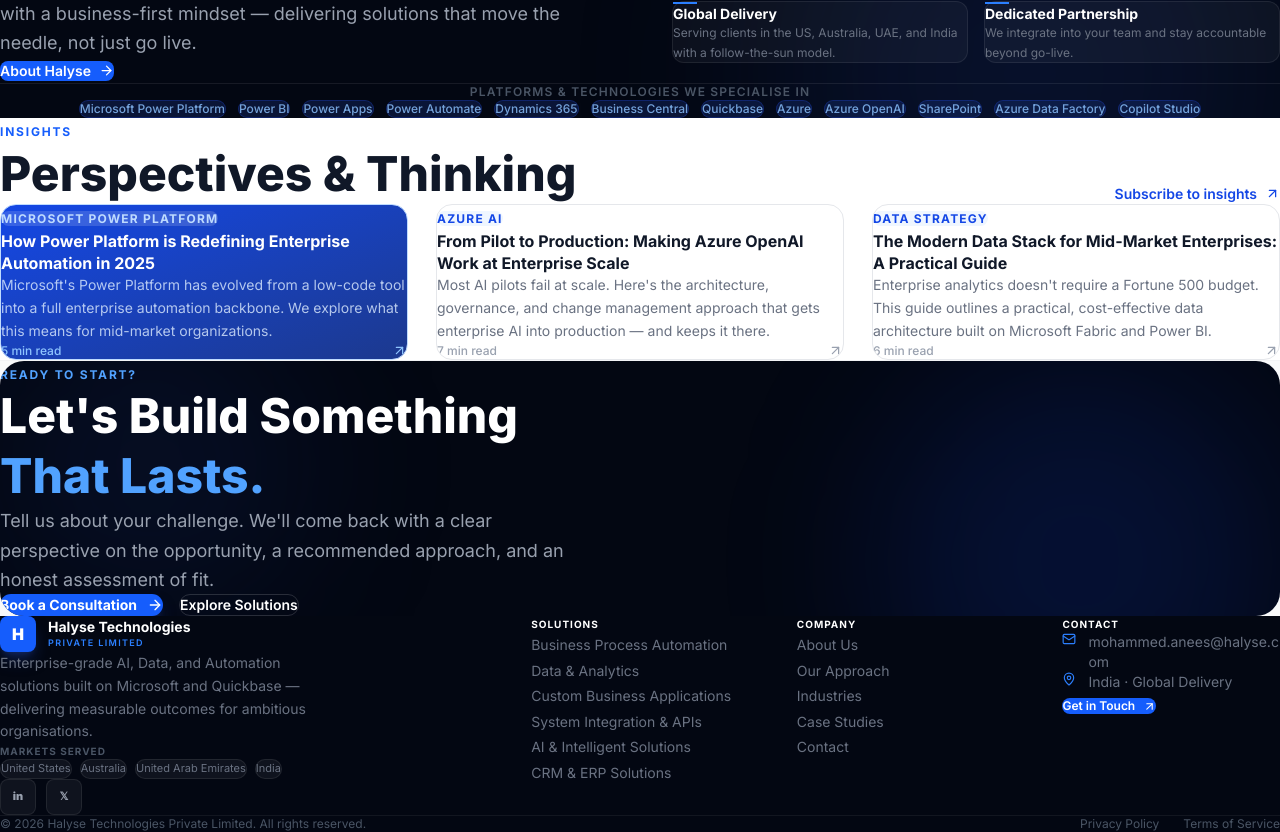
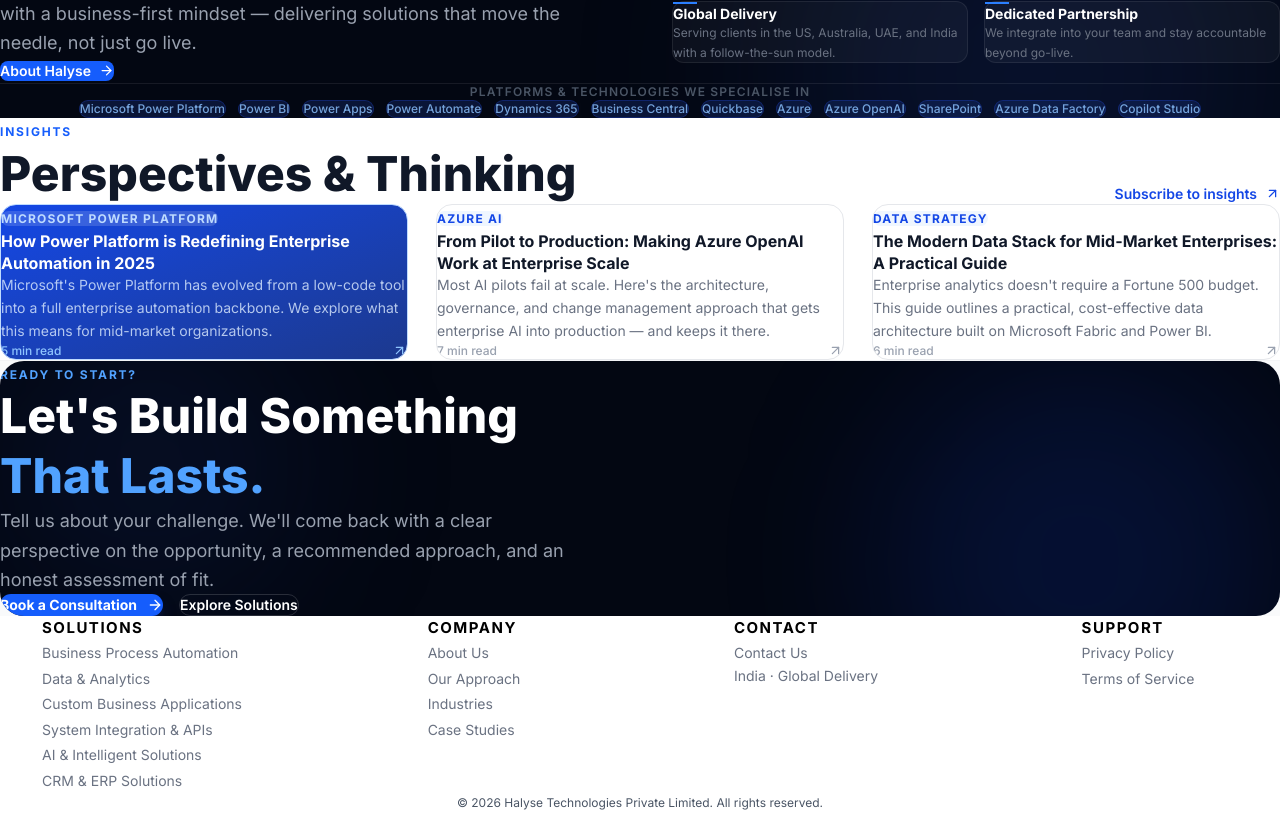
Before and after one commit to Mohammed-Anees-star/halyse-technologies-website, a Next.js app: page / in a window 1280 px wide. Shown: the part 1601-2433 px from the top of the page. After the commit the page ends 2412 px from the top, so only its background shows below. Built offline with nearby package versions, Linux system fonts and the light colour scheme.

Commit message:
Updated homepage and footer layout

```diff
--- a/src/app/page.tsx
+++ b/src/app/page.tsx
@@ -449,7 +449,7 @@
         <div className="absolute inset-0 pointer-events-none">
           <div className="absolute top-0 right-0 w-[500px] h-[500px] bg-blue-900/20 rounded-full blur-[100px]" />
         </div>
-        <div className="max-w-7xl mx-auto px-4 sm:px-6 lg:px-8 relative z-10">
+        <div className="max-w-10xl mx-auto px-4 sm:px-6 lg:px-8 relative z-10">
           <div className="grid grid-cols-1 lg:grid-cols-2 gap-16 items-center">
             {/* Left */}
             <div>
@@ -538,7 +538,7 @@
           INSIGHTS
       ════════════════════════════════════════════════════════ */}
       <section className="py-28 bg-white">
-        <div className="max-w-7xl mx-auto px-4 sm:px-6 lg:px-8">
+        <div className="max-full mx-auto px-4 sm:px-6 lg:px-8">
           <div className="flex flex-col sm:flex-row sm:items-end sm:justify-between gap-6 mb-14">
             <div>
               <span className="inline-block text-xs font-bold text-blue-600 tracking-[0.15em] uppercase mb-4">
@@ -617,7 +617,7 @@
           CTA
       ════════════════════════════════════════════════════════ */}
       <section className="py-28 bg-gray-50 border-t border-gray-100">
-        <div className="max-w-7xl mx-auto px-4 sm:px-6 lg:px-8">
+        <div className="max-full mx-auto px-4 sm:px-6 lg:px-8">
           <div className="bg-gray-950 rounded-3xl overflow-hidden relative">
             {/* Background glow */}
             <div className="absolute inset-0 pointer-events-none">
--- a/src/components/Footer.tsx
+++ b/src/components/Footer.tsx
@@ -15,81 +15,26 @@
   { label: "Our Approach", href: "/our-approach" },
   { label: "Industries", href: "/industries" },
   { label: "Case Studies", href: "/case-studies" },
-  { label: "Contact", href: "/contact" },
+  // Anees { label: "Contact", href: "/contact" }, end//
 ];
 
 const markets = ["United States", "Australia", "United Arab Emirates", "India"];
 
 export default function Footer() {
   return (
-    <footer className="bg-gray-950 text-gray-400">
+    /* Changed from bg-gray-9550 to bg-white */
 
-      {/* Main footer body */}
-      <div className="max-w-7xl mx-auto px-4 sm:px-6 lg:px-8 pt-20 pb-14">
-        <div className="grid grid-cols-1 md:grid-cols-2 lg:grid-cols-5 gap-12">
 
-          {/* Brand — wider column */}
-          <div className="lg:col-span-2">
-            <Link href="/" className="inline-flex items-center gap-3 mb-6 group">
-              <div className="w-9 h-9 bg-blue-600 rounded-lg flex items-center justify-center shadow-lg shadow-blue-900/50">
-                <span className="text-white font-black text-base">H</span>
-              </div>
-              <div>
-                <div className="text-white font-bold text-sm leading-tight">Halyse Technologies</div>
-                <div className="text-blue-500 text-[9px] tracking-[0.15em] uppercase mt-0.5 font-semibold">
-                  Private Limited
-                </div>
-              </div>
-            </Link>
+ <footer className="bg-white text-gray-400">
 
-            <p className="text-gray-500 text-sm leading-relaxed mb-6 max-w-xs">
-              Enterprise-grade AI, Data, and Automation solutions built on Microsoft
-              and Quickbase — delivering measurable outcomes for ambitious organisations.
-            </p>
+          {/* Main footer body */}
+      <div className="max-full px-4 sm:px-6 lg:px-8 pt-20 pb-14">
+        <div className="grid grid-cols-1 md:grid-cols-3 lg:grid-cols-4 gap-12 justify-items-center">
 
-            {/* Markets */}
-            <div className="mb-7">
-              <p className="text-[10px] font-bold text-gray-600 uppercase tracking-widest mb-3">
-                Markets Served
-              </p>
-              <div className="flex flex-wrap gap-2">
-                {markets.map((m) => (
-                  <span
-                    key={m}
-                    className="text-[11px] text-gray-500 bg-white/5 border border-white/8 px-3 py-1 rounded-full"
-                  >
-                    {m}
-                  </span>
-                ))}
-              </div>
-            </div>
-
-            {/* Social */}
-            <div className="flex gap-2.5">
-              <a
-                href="https://linkedin.com"
-                target="_blank"
-                rel="noopener noreferrer"
-                className="w-9 h-9 rounded-lg bg-white/5 hover:bg-blue-600 border border-white/8 hover:border-blue-600 flex items-center justify-center transition-all text-[11px] font-black text-gray-400 hover:text-white"
-                aria-label="LinkedIn"
-              >
-                in
-              </a>
-              <a
-                href="https://twitter.com"
-                target="_blank"
-                rel="noopener noreferrer"
-                className="w-9 h-9 rounded-lg bg-white/5 hover:bg-blue-600 border border-white/8 hover:border-blue-600 flex items-center justify-center transition-all text-[11px] font-black text-gray-400 hover:text-white"
-                aria-label="X / Twitter"
-              >
-                𝕏
-              </a>
-            </div>
-          </div>
 
           {/* Solutions */}
           <div>
-            <h3 className="text-white text-[10px] font-bold uppercase tracking-widest mb-6">
+            <h3 className="text-black text-[15px] font-bold uppercase tracking-widest mb-6">
               Solutions
             </h3>
             <ul className="space-y-3">
@@ -108,7 +53,7 @@
 
           {/* Company */}
           <div>
-            <h3 className="text-white text-[10px] font-bold uppercase tracking-widest mb-6">
+            <h3 className="text-black text-[15px] font-bold uppercase tracking-widest mb-6">
               Company
             </h3>
             <ul className="space-y-3">
@@ -127,60 +72,85 @@
 
           {/* Contact */}
           <div>
-            <h3 className="text-white text-[10px] font-bold uppercase tracking-widest mb-6">
+            <h3 className="text-black text-[15px] font-bold uppercase tracking-widest mb-6">
               Contact
             </h3>
             <ul className="space-y-4 mb-8">
+
+
+              <li>
+    <Link
+      href="/contact"
+      className="text-gray-500 hover:text-blue-600 text-sm transition-colors"
+    >
+      Contact Us
+    </Link>
+  </li>
+
+
+
               <li className="flex items-start gap-3">
-                <Mail size={14} className="text-blue-500 mt-0.5 shrink-0" />
-                <a
-                  href="mailto:mohammed.anees@halyse.com"
-                  className="text-gray-500 hover:text-gray-300 text-sm transition-colors break-all"
-                >
-                  mohammed.anees@halyse.com
-                </a>
-              </li>
-              <li className="flex items-start gap-3">
-                <MapPin size={14} className="text-blue-500 mt-0.5 shrink-0" />
+                {/* Anees <MapPin size={14} className="text-blue-500 mt-0.5 shrink-0" /> End */}
                 <span className="text-gray-500 text-sm">
                   India · Global Delivery
                 </span>
               </li>
             </ul>
 
-            <Link
+           {/* -Anees amended  <Link
               href="/contact"
               className="inline-flex items-center gap-2 bg-blue-600 hover:bg-blue-500 text-white text-xs font-semibold px-5 py-2.5 rounded-lg transition-colors group"
             >
               Get in Touch
               <ArrowUpRight size={13} className="group-hover:translate-x-0.5 group-hover:-translate-y-0.5 transition-transform" />
-            </Link>
+            </Link> anees till here */ }
+
           </div>
+
+
+
+  {/* Support */}
+<div>
+  <h3 className="text-black text-[15px] font-bold uppercase tracking-widest mb-6">
+    Support
+  </h3>
+
+  <ul className="space-y-3">
+    <li>
+      <Link
+        href="/privacy"
+        className="text-gray-500 hover:text-blue-600 text-sm transition-colors"
+      >
+        Privacy Policy
+      </Link>
+    </li>
+
+    <li>
+      <Link
+        href="/terms"
+        className="text-gray-500 hover:text-blue-600 text-sm transition-colors"
+      >
+        Terms of Service
+      </Link>
+    </li>
+  </ul>
+</div>
+
+
+
+
         </div>
       </div>
 
-      {/* Divider */}
-      <div className="border-t border-white/[0.06]">
-        <div className="max-w-7xl mx-auto px-4 sm:px-6 lg:px-8 py-5 flex flex-col sm:flex-row justify-between items-center gap-3">
-          <p className="text-gray-600 text-xs">
-            © {new Date().getFullYear()} Halyse Technologies Private Limited. All rights reserved.
-          </p>
-          <div className="flex items-center gap-6">
-            <Link
-              href="/privacy"
-              className="text-gray-600 hover:text-gray-400 text-xs transition-colors"
-            >
-              Privacy Policy
-            </Link>
-            <Link
-              href="/terms"
-              className="text-gray-600 hover:text-gray-400 text-xs transition-colors"
-            >
-              Terms of Service
-            </Link>
-          </div>
-        </div>
-      </div>
+
+<div className="w-full border-t border-white/[0.06]">
+  <div className="w-full px-4 sm:px-6 lg:px-8 py-5 flex justify-center">
+    <p className="text-gray-600 text-xs">
+      © {new Date().getFullYear()} Halyse Technologies Private Limited. All rights reserved.
+    </p>
+  </div>
+</div>
+
     </footer>
   );
 }
```
